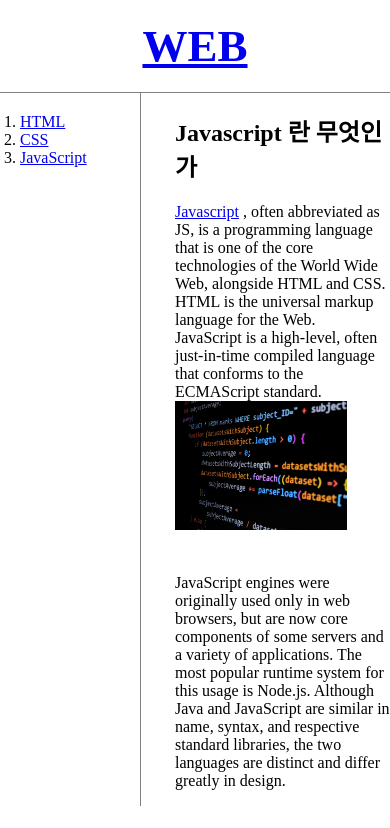
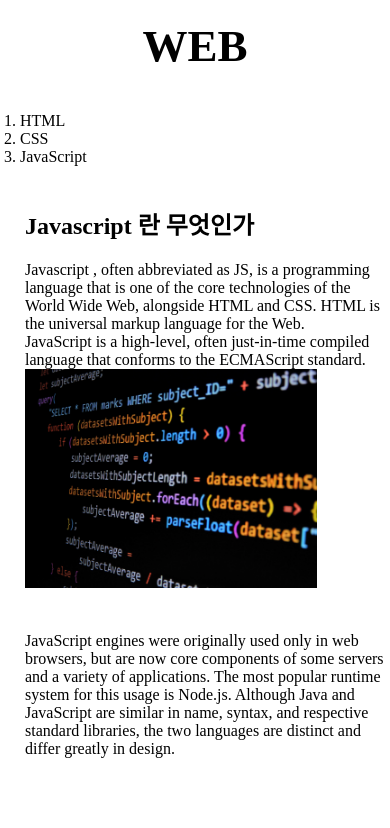
Before and after one commit to syk25/web-tutorial, a plain HTML site: page html/service/3.html in a window 390 px wide. Drawn offline with Linux system fonts and the light colour scheme.

Commit message:
style.css 로 CSS 코드 정리

```diff
--- a/html/service/3.html
+++ b/html/service/3.html
@@ -3,35 +3,7 @@
 <head>
     <title>WEB-1 html</title>
     <meta charset="UTF-8">
-    <style>
-        h1 {
-            font-size: 45px;
-            text-align: center;
-            border-bottom: 1px solid grey;
-            margin: 0px;
-            padding: 20px;
-        }
-
-        #grid ol {
-            border-right: 1px solid grey;
-            width: 100px;
-            margin: 0;
-            padding: 20px;
-        }
-
-        body {
-            margin: 0px;
-        }
-
-        #grid {
-            display: grid;
-            grid-template-columns: 150px 1fr;
-        }
-
-        #article {
-            padding-left: 25px;
-        }
-    </style>
+    <link href="style.css" rel="stylesheet">
 </head>
 
 <body>
--- /dev/null
+++ b/html/service/style.css
@@ -0,0 +1,50 @@
+body {
+    margin: 0px;
+}
+
+a {
+    color: black;
+    text-decoration: none;
+}
+
+h1 {
+    font-size: 45px;
+    text-align: center;
+    border-bottom: 1px solid grey;
+    margin: 0px;
+    padding: 20px;
+}
+
+#grid ol {
+    border-right: 1px solid grey;
+    width: 100px;
+    margin: 0;
+    padding: 20px;
+}
+
+body {
+    margin: 0px;
+}
+
+#grid {
+    display: grid;
+    grid-template-columns: 150px 1fr;
+}
+
+#article {
+    padding-left: 25px;
+}
+
+@media (max-width: 800px) {
+    #grid {
+        display: block;
+    }
+
+    #grid ol {
+        border-right: none;
+    }
+
+    h1 {
+        border-bottom: none;
+    }
+}
```
Also changed, not shown: html/service/1.html (+1 -27 lines), html/service/2.html (+1 -43 lines).
